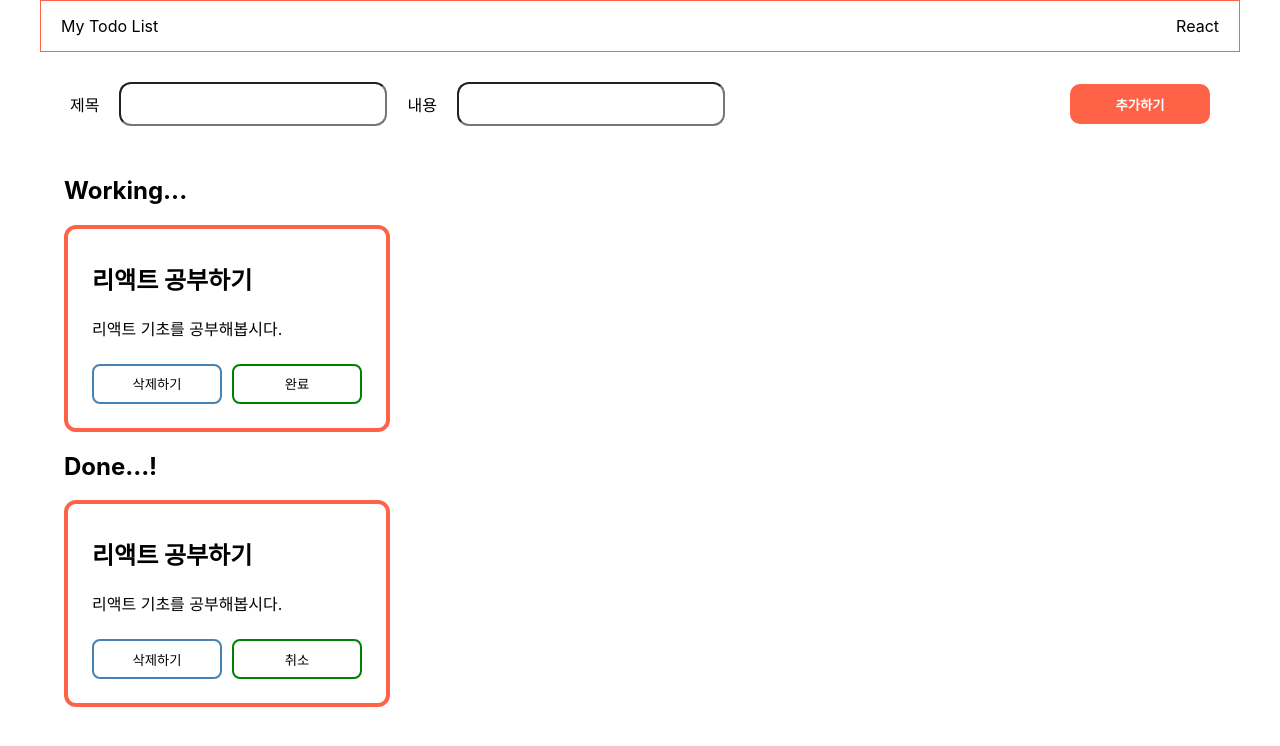
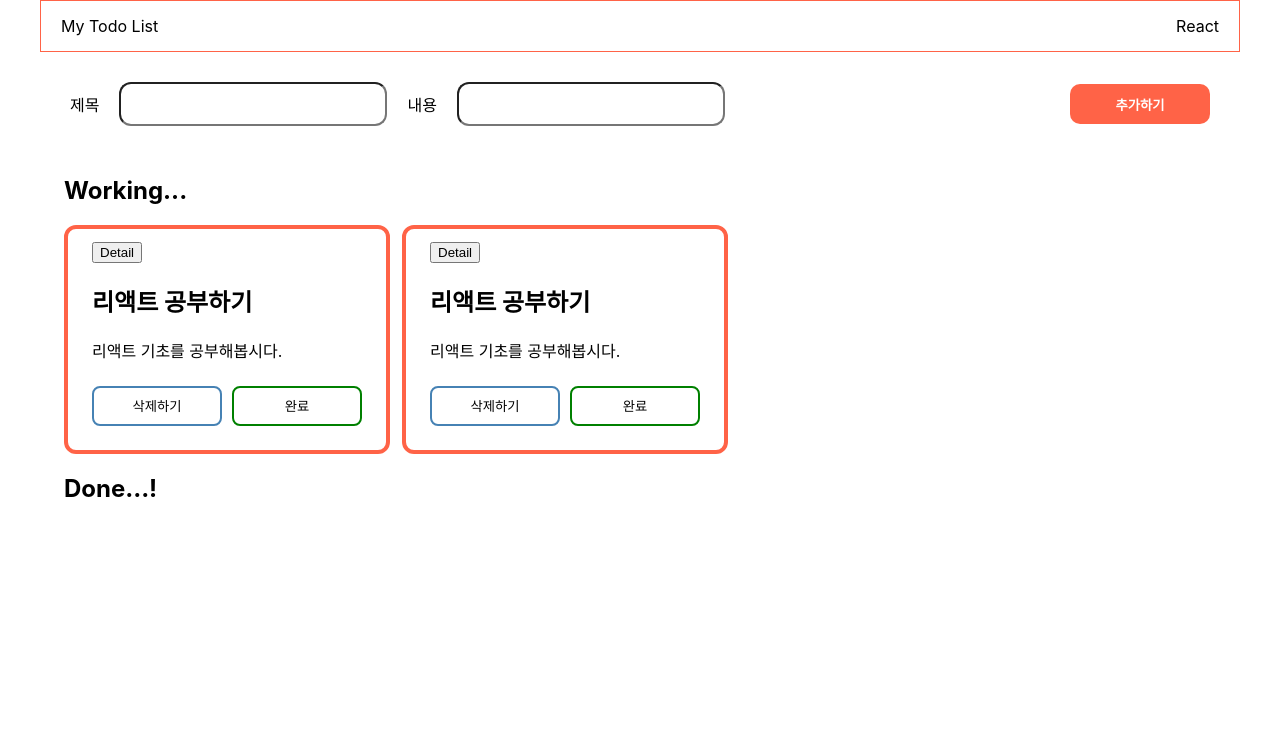
Before and after one commit to caffesale/Git-practice, a React (Create React App) app: page / in a window 1280 px wide. Shown: the top 746 px of the page. Built offline with nearby package versions, Linux system fonts and the light colour scheme.

Commit message:
FIX form submit
form submit, delete, edit

```diff
--- a/package.json
+++ b/package.json
@@ -9,8 +9,10 @@
     "react": "^18.2.0",
     "react-dom": "^18.2.0",
     "react-redux": "^8.0.2",
+    "react-router-dom": "^6.3.0",
     "react-scripts": "5.0.1",
     "redux": "^4.2.0",
+    "uuid": "^8.3.2",
     "web-vitals": "^2.1.4"
   },
   "scripts": {
--- a/src/App.js
+++ b/src/App.js
@@ -1,5 +1,5 @@
-import React from 'react'
-import TodoList from './pages/TodoList'
+import React from 'react';
+import TodoList from './pages/TodoList';
 
 function App() {
   return (
--- a/src/app/store.js
+++ b/src/app/store.js
@@ -1,7 +1,8 @@
 import { createStore, combineReducers } from 'redux';
-import tododuck from '../features/todostate/tododuck'
+import todosReducer from '../features/todostate/todoSlice'
 
-const rootReducer = combineReducers({tododuck});
+
+const rootReducer = combineReducers({todos: todosReducer});
 
 const store = createStore(rootReducer);
 
--- a/src/components/form/Form.jsx
+++ b/src/components/form/Form.jsx
@@ -1,32 +1,45 @@
-import React from "react";
+import React, {useState} from "react";
 import './style.css';
-import { useRef } from 'react'
+import { v4 } from 'uuid'
 
-// import { useSelector, useDispatch } from 'react-redux';
-// import { addTodo } from '../features/todostate/tododuck'
+import { useDispatch } from 'react-redux';
+import { addTodo } from '../../features/todostate/todoSlice'
 
-function Form({ todos, setTodos}) {
-    // const my_list = useSelector((state) => state.tododuck.list);
-    // const dispatch = useDispatch();
-    const titleInputRef = useRef();
-    const contentInputRef = useRef();
+
+function Form() {
+    const dispatch = useDispatch();
+    const [todo, setTodo] = useState({
+        id:0,
+        title:"",
+        body:"",
+        isDone:false
+    })
+
+    function onChangeHandler(event) {
+        const { name, value } = event.target;
+        setTodo({...todo, [name]: value})
+    }
+
 
     function onSubmitHandler(event) {
         event.preventDefault();
 
-        const id = todos.length +1;
-        const enteredTitle = titleInputRef.current.value;
-        const enteredBody = contentInputRef.current.value;
+        const id = v4();
 
         const Data = {
             id : id,
-            title : enteredTitle,
-            body : enteredBody,
+            title : todo.title,
+            body : todo.body,
             isDone : false,
         }
 
-        setTodos([...todos, Data]);
-        // dispatch(addTodo(Data));
+        dispatch(addTodo(Data));
+        setTodo({
+            id:0,
+            title:"",
+            body:"",
+            isDone:false
+        })
     }
 
 
@@ -34,9 +47,9 @@ function Form({ todos, setTodos}) {
         <form className="add-form" onSubmit={onSubmitHandler}>
             <div className="input-group">
                 <label className="form-label" htmlFor="title">제목</label>
-                <input className="add-input input-body" type="text" id="title" required ref={titleInputRef}/>
+                <input className="add-input input-body" type="text" id="title" name="title" required value={todo.title} onChange={onChangeHandler}/>
                 <label className="form-label" htmlFor="content">내용</label>
-                <input className="add-input input-body" type="text" id="content" required ref={contentInputRef}/>
+                <input className="add-input input-body" type="text" id="content" name="body" required value={todo.body} onChange={onChangeHandler}/>
             </div>
             <button className="add-button">추가하기</button>
         </form>
--- a/src/components/list/List.jsx
+++ b/src/components/list/List.jsx
@@ -1,52 +1,21 @@
 import React from "react";
 import Todo from '../todo/Todo'
 import './style.css'
-// import { useSelector, useDispatch } from 'react-redux';
-// import { removeTodo, editTodo } from '../features/todostate/tododuck'
 
-// props delete
-function List({ todos, setTodos }) {
-    // const data = useSelector((state) => state.tododuck.list);
-    // const dispatch = useDispatch();
+import {useSelector} from 'react-redux'
 
-    function onDeleteHandler(todoId) {
-        const newTodos = todos.filter((todo)=>{
-            return todo.id !== todoId;
-        })
-
-        setTodos(newTodos);
-        // dispatch(removeTodo(todoId));
-    }
-
-    function onEditHandler(todoId) {
-        const newTodos = todos.map((todo) => {
-            if(todo.id === todoId){
-                return {
-                    ...todo,
-                    isDone: !todo.isDone,
-                }
-            }
-            else{
-                return {...todo};
-            }
-        });
-
-        setTodos(newTodos);
-        // dispatch(editTodo(todoId))
-    }
+function List() {
+    const list = useSelector(state => state.todos.list);
 
     return (
         <div className="list-container">
             <h2>Working...</h2>
                 <div className="list-wrapper">
-                {todos.map((todo) => {
-                    if(!todo.isDone){ // data.isDone
+                    {list.map((task) => {
+                        if(!task.isDone){
                             return <Todo
-                            todo={todo}
-                            key={todo.id}
-                            setTodos={setTodos} // why???
-                            onDeleteHandler={onDeleteHandler}
-                            onEditHandler={onEditHandler}
+                                todoId={task.id}
+                                key={task.id}
                             />
                         }
                         else{
@@ -56,14 +25,11 @@ function List({ todos, setTodos }) {
                 </div>
             <h2>Done...!</h2>
                 <div className="list-wrapper">
-            {todos.map((todo) => {
-                if(todo.isDone){
+                    {list.map((task) => {
+                        if(task.isDone){
                             return <Todo
-                        todo={todo}
-                        key={todo.id}
-                        setTodos={setTodos} // why???
-                        onDeleteHandler={onDeleteHandler}
-                        onEditHandler={onEditHandler}
+                                todoId={task.id}
+                                key={task.id}
                             />
                         }
                         else{
--- a/src/components/todo/Todo.jsx
+++ b/src/components/todo/Todo.jsx
@@ -1,22 +1,43 @@
 import React from 'react';
 import './style.css'
 
-function Todo({ todo, onDeleteHandler, onEditHandler }) {
+import { useSelector, useDispatch, shallowEqual } from 'react-redux';
+import { removeTodo, editTodo } from '../../features/todostate/todoSlice'
+
+const selectedTodoById = (state, todoId) => {
+    return state.todos.list.find(todo => todo.id === todoId)
+}
+
+function Todo({todoId}) {
+
+    const todo = useSelector(state => selectedTodoById(state, todoId), shallowEqual);
+    const dispatch = useDispatch();
+
+    function onDeleteHandler(todoId) {
+        dispatch(removeTodo(todoId));
+    }
+
+    function onEditHandler(todoId) {
+        dispatch(editTodo(todoId))
+    }
+
+
     return (
         <div className="todo-container">
             <div>
+                <button>Detail</button>
                 <h2>{todo.title}</h2>
                 <div>{todo.body}</div>
             </div>
             <div className="button-set">
                 <button
                     className="todo-delete-button button"
-                    onClick={() => onDeleteHandler(todo.id)}>
+                    onClick={() => onDeleteHandler(todoId)}>
                     삭제하기
                 </button>
                 <button
                     className="todo-complete-button button"
-                    onClick={() => onEditHandler(todo.id)}>
+                    onClick={() => onEditHandler(todoId)}>
                     {todo.isDone ? "취소" : "완료"}
                 </button>
             </div>
--- /dev/null
+++ b/src/features/todostate/todoSlice.jsx
@@ -0,0 +1,65 @@
+// Actions
+
+const ADD = 'todos/todoAdded';
+const DELETE = 'todos/todoDeleted';
+const EDIT = 'todos/todoEdited';
+
+const initialState = {
+    list: [
+        {
+            id: 1,
+            title: "리액트 공부하기",
+            body: "리액트 기초를 공부해봅시다.",
+            isDone: false,
+        },
+        {
+            id: 2,
+            title: "리액트 공부하기",
+            body: "리액트 기초를 공부해봅시다.",
+            isDone: false,
+        },
+    ]
+};
+
+export function addTodo(task) {
+    return {type: ADD, task };
+}
+
+export function removeTodo(task) {
+    return {type: DELETE, task}
+}
+
+export function editTodo(task) {
+    return {type: EDIT, task}
+}
+
+export default function todosReducer(state = initialState, action = {}) {
+    switch (action.type) {
+        case ADD: {
+            const added_list = [...state.list, action.task]
+            return { list: added_list };
+        }
+
+        case DELETE: {
+            const removed_list = state.list.filter((value) => {
+                return value.id !== action.task;
+            });
+            return { list : removed_list};
+        }
+
+        case EDIT: {
+            const edited_list = state.list.map((value) => {
+                if(value.id === action.task){
+                    return {...value, isDone:!value.isDone}
+                }
+                else{
+                    return {...value}
+                }
+            });
+            return { list: edited_list};
+        }
+
+        default:
+            return state;
+    }
+}
--- a/src/index.js
+++ b/src/index.js
@@ -1,14 +1,17 @@
 import React from 'react';
 import ReactDOM from 'react-dom/client';
+import { Provider } from 'react-redux';
+import store from './app/store';
+
 import './index.css';
 import App from './App';
 import reportWebVitals from './reportWebVitals';
 
 const root = ReactDOM.createRoot(document.getElementById('root'));
 root.render(
-  <React.StrictMode>
-    <App />
-  </React.StrictMode>
+    <Provider store={store}>
+      <App />
+    </Provider>
 );
 
 // If you want to start measuring performance in your app, pass a function
--- a/src/pages/TodoList.jsx
+++ b/src/pages/TodoList.jsx
@@ -8,26 +8,12 @@ import List from "../components/list/List";
 
 
 function TodoList() {
-    const [todos, setTodos] = useState([
-        {
-            id: 1,
-            title: "리액트 공부하기",
-            body: "리액트 기초를 공부해봅시다.",
-            isDone: false,
-        },
-        {
-            id: 2,
-            title: "리액트 공부하기",
-            body: "리액트 기초를 공부해봅시다.",
-            isDone: true,
-        },
-    ])
 
     return (
         <Layout>
             <Header />
-            <Form setTodos={setTodos} todos={todos}/>
-            <List setTodos={setTodos} todos={todos}/>
+            <Form />
+            <List />
         </Layout>
     )
 }
```
Also changed, not shown: src/features/todostate/tododuck.js (deleted, +0 -59 lines), src/pages/TodoDetail.jsx (added, +18 -0 lines), 1 other file (tests, documents, lock files or other folders). Lines whose indentation alone changed are shown as unchanged.
